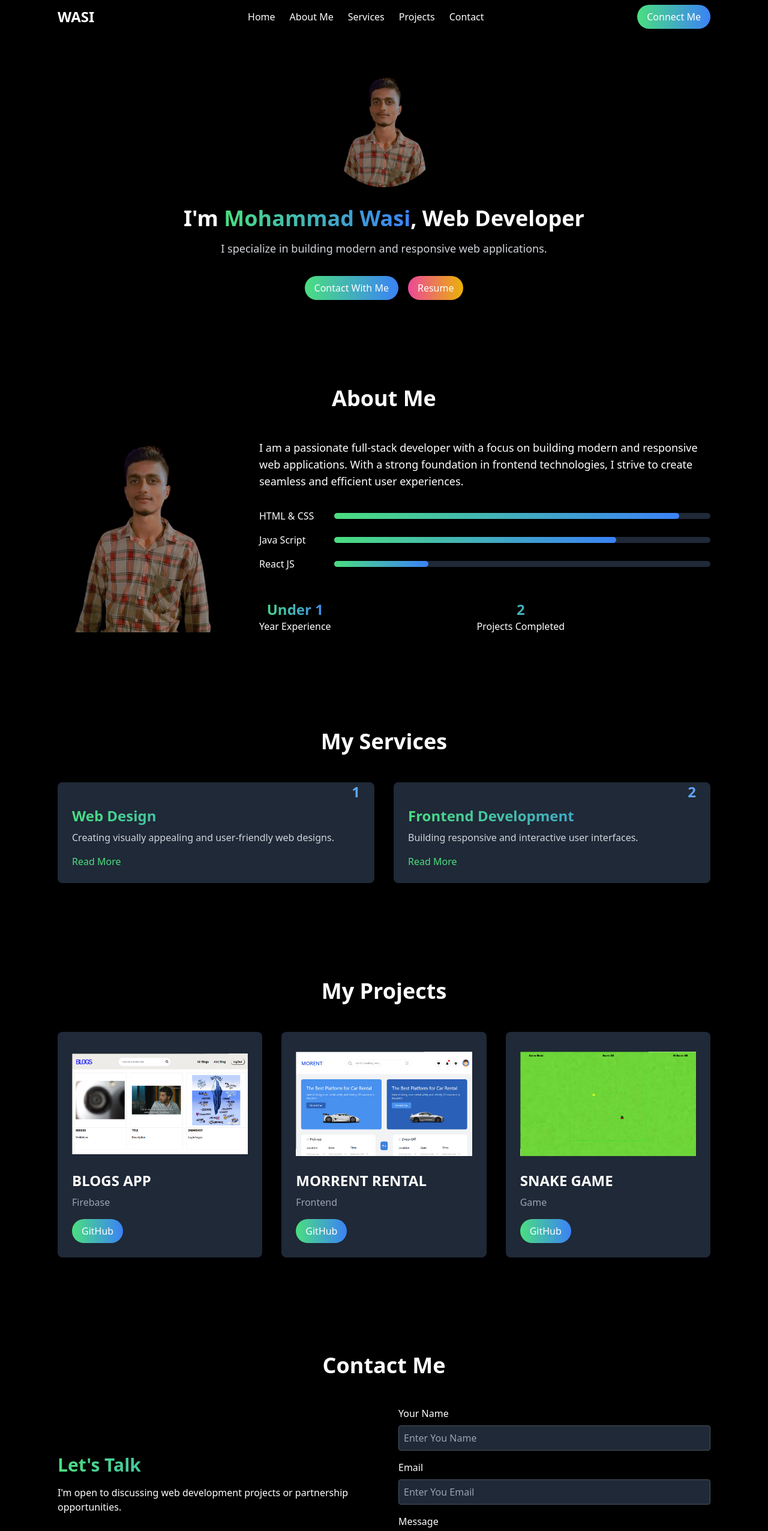
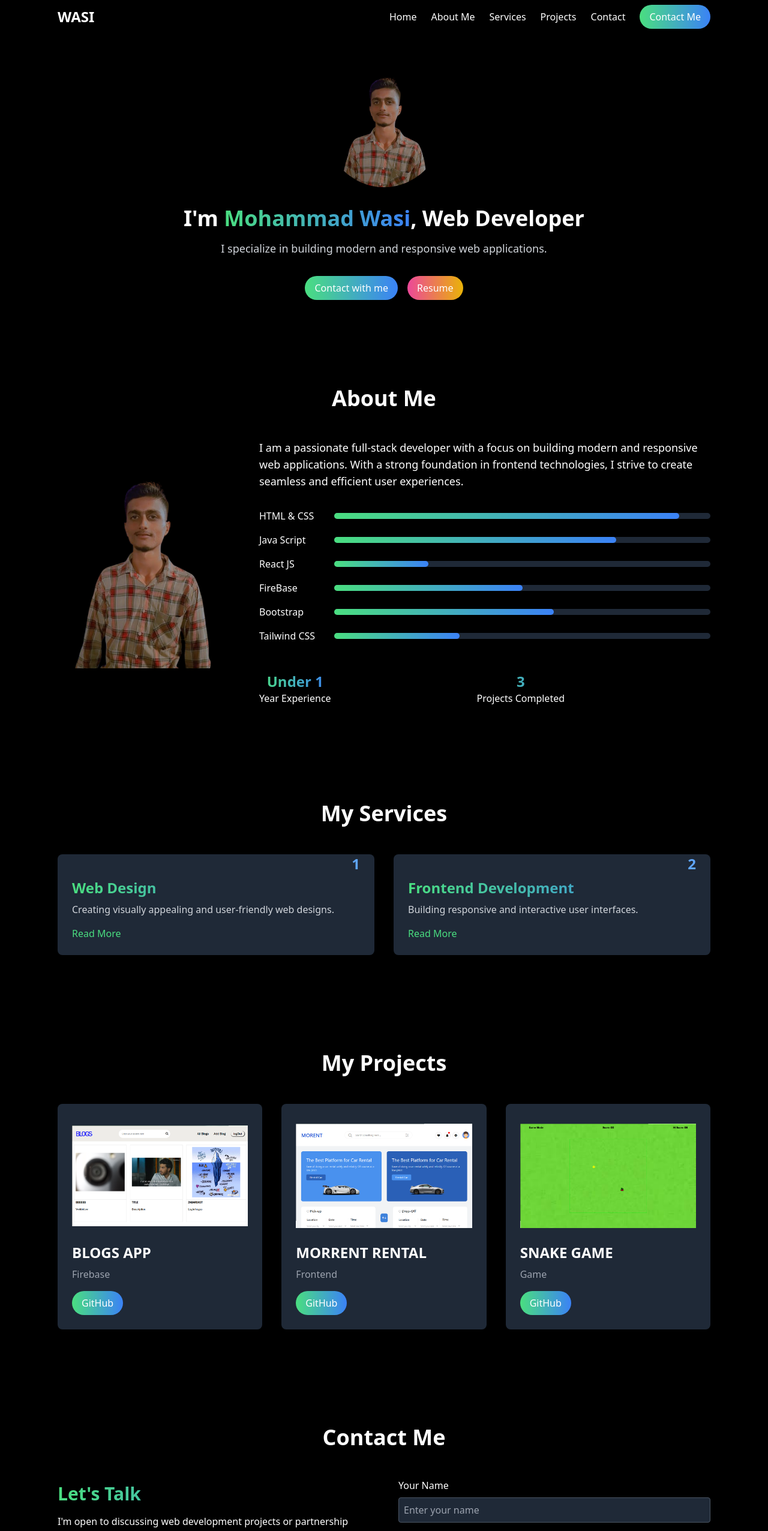
Before and after one commit to muhammadwasikt/portfolio-on-react, a React (Vite) app: page / in a window 1280 px wide. Shown: the top 2552 px of the page at 60% size. Built offline with nearby package versions, Linux system fonts and the light colour scheme.

Commit message:
resume-update

```diff
--- a/src/components/Navbar.jsx
+++ b/src/components/Navbar.jsx
@@ -1,20 +1,37 @@
-import React from 'react'
+import React, { useState } from 'react'
 import { NavLink } from 'react-router-dom'
+import Button from './common/button'
+import { HiMiniBars3BottomRight } from 'react-icons/hi2'
+import { AiOutlineCloseCircle } from "react-icons/ai";
 
 const Navbar = () => {
+const [isResponsive , setIsResponsive] = useState(false)
+
+const click = ()=>{
+  setIsResponsive(true)
+}
+const click2 = ()=>{
+  setIsResponsive(false)
+}
+
+let resposive = 'w-[600%] h-[40vh] flex flex-col leading-[45px] mx-auto my-10 bg-[#0A1128] z-10 p-5'
+
   return (
-    <nav className='bg-black text-white px-8 md:px-16 lg:px-24'>
-        <div className='container py-2 flex justify-center md:justify-between items-center'>
-            <div className='text-2xl font-bold hidden md:inline'>WASI</div>
-            <div className='space-x-6'>
-                <NavLink to='/home' className='hover:text-gray-400'>Home</NavLink>
-                <NavLink to="/about" className='hover:text-gray-400'>About Me</NavLink>
-                <NavLink to="/services" className='hover:text-gray-400'>Services</NavLink>
-                <NavLink to="/project" className='hover:text-gray-400'>Projects</NavLink>
-                <NavLink to="/contact" className='hover:text-gray-400'>Contact</NavLink>
+    <nav className='bg-black text-white px-8 md:px-16 lg:px-24 flex justify-center '>
+        <div className={isResponsive ? 'absolute h-60 container px-6 py-2 flex justify-center md:justify-between items-top':'container py-2 flex justify-center md:justify-between items-center'}>
+            <div className='text-2xl font-bold '>WASI</div>
+            <div className={isResponsive ? resposive : 'space-x-6 xl:inline-flex md:inline-flex sm: hidden items-center'}>
+                <NavLink onClick={click2} to='/home' className={isResponsive ? 'hover:text-gray-400 border-b-2':'hover:text-gray-400'}>Home</NavLink>
+                <NavLink onClick={click2} to="/about" className={isResponsive ? 'hover:text-gray-400 border-b-2':'hover:text-gray-400'}>About Me</NavLink>
+                <NavLink onClick={click2} to="/services" className={isResponsive ? 'hover:text-gray-400 border-b-2':'hover:text-gray-400'}>Services</NavLink>
+                <NavLink onClick={click2} to="/project" className={isResponsive ? 'hover:text-gray-400 border-b-2':'hover:text-gray-400'}>Projects</NavLink>
+                <NavLink onClick={click2} to="/contact" className={isResponsive ? 'hover:text-gray-400 border-b-2':'hover:text-gray-400'}>Contact</NavLink>
+                <Button title='Contact Me' isResponsive={isResponsive} />
             </div>
-            <button className='bg-gradient-to-r from-green-400 to-blue-500 text-white hidden md:inline
-            transform transition-transform duration-300 hover:scale-105 px-4 py-2 rounded-full'>Connect Me</button>
+            <div className="xl:hidden md:hidden text-3xl flex justify-end w-11/12">
+                <HiMiniBars3BottomRight className={ isResponsive && "hidden"} onClick={click} />
+                <AiOutlineCloseCircle className={isResponsive ? 'inline-flex': 'hidden'} onClick={click2} />
+            </div>
         </div>
     </nav>
   )
--- /dev/null
+++ b/src/components/common/button.jsx
@@ -0,0 +1,10 @@
+let className2 = 'bg-gradient-to-r from-pink-500 to-yellow-500 text-whitetransform transition-transform duration-300 hover:scale-105 px-4 py-2 rounded-full'
+let className1 = 'bg-gradient-to-r from-green-400 to-blue-500 text-whitetransform transition-transform duration-300 hover:scale-105 px-4 py-2 rounded-full'
+
+const Button = ({title , isClassName ,isResponsive ,click}) => {
+  return (
+      <button className={isClassName ? className2 : isResponsive ? 'hidden' : className1} onClick={click}>{title}</button>
+  )
+}
+
+export default Button;
--- /dev/null
+++ b/src/components/common/card.jsx
@@ -0,0 +1,24 @@
+import project from '../../utils/constant/project'
+
+const Card = () => {
+  return (
+    <div>
+        <div className="grid grid-cols-1 md:grid-cols-2 lg:grid-cols-3 gap-8">
+          {project.map((project) => (
+            <div key={project.id} className="bg-gray-800 p-6 rounded-lg hover:shadow-lg
+            transform transition-transform duration-300 hover:scale-105">
+              <img src={project.image} alt={project.name} className="rounded-lg mb-4
+              w-full h-48 object-contain" />
+              <h3 className="text-2xl font-bold mb-2">{project.name}</h3>
+              <p className="text-gray-400 mb-4">{project.technologies}</p>
+              <a href={project.github} className="inline-block bg-gradient-to-r
+              from-green-400 to-blue-500 text-white px-4 py-2 rounded-full" target="_blank"
+              rel="noopener noreferrer">GitHub</a>
+        </div>
+          ))}
+        </div>
+    </div>
+  )
+}
+
+export default Card
--- /dev/null
+++ b/src/components/common/input.jsx
@@ -0,0 +1,13 @@
+
+
+const Input = ({types , placeholders}) => {
+  return (
+      <input
+                type={types}
+                placeholder={placeholders}
+                className='w-full p-2 rounded bg-gray-800 border border-gray-600 focus:outline-none
+                    focus:border-green-400'/>
+  )
+}
+
+export default Input
--- /dev/null
+++ b/src/components/common/textarea.jsx
@@ -0,0 +1,11 @@
+
+
+const Textarea = () => {
+  return (
+    <div>
+      <textarea type="text" className='w-full p-2 rounded bg-gray-800 border border-gray-600 focus:outline-none focus:border-green-400'rows="5" placeholder='Enter You Message'/>
+    </div>
+  )
+}
+
+export default Textarea
--- a/src/pages/About.jsx
+++ b/src/pages/About.jsx
@@ -53,6 +53,39 @@ const About = () => {
                   ></div>
                 </div>
               </div>
+              <div className="flex items-center">
+                <label htmlFor="htmlandcss" className="w-2/12">
+                  FireBase
+                </label>
+                <div className="grow bg-gray-800 rounded-full h-2.5">
+                  <div
+                    className="bg-gradient-to-r from-green-400 to-blue-500 h-2.5 rounded-full
+                    transform transition-transform duration-300 hover:scale-105 w-6/12"
+                  ></div>
+                </div>
+              </div>
+              <div className="flex items-center">
+                <label htmlFor="htmlandcss" className="w-2/12">
+                  Bootstrap
+                </label>
+                <div className="grow bg-gray-800 rounded-full h-2.5">
+                  <div
+                    className="bg-gradient-to-r from-green-400 to-blue-500 h-2.5 rounded-full
+                    transform transition-transform duration-300 hover:scale-105 w-7/12"
+                  ></div>
+                </div>
+              </div>
+              <div className="flex items-center">
+                <label htmlFor="htmlandcss" className="w-2/12">
+                 Tailwind CSS
+                </label>
+                <div className="grow bg-gray-800 rounded-full h-2.5">
+                  <div
+                    className="bg-gradient-to-r from-green-400 to-blue-500 h-2.5 rounded-full
+                    transform transition-transform duration-300 hover:scale-105 w-4/12"
+                  ></div>
+                </div>
+              </div>
             </div>
             <div className="mt-12 flex justify-between text-center">
                 <div>
@@ -65,7 +98,7 @@ const About = () => {
                 <div>
                     <h3 className="text-2xl font-bold text-transparent bg-clip-text
                 bg-gradient-to-r from-green-400 to-blue-500">
-                        2
+                        3
                     </h3>
                     <p>Projects Completed</p>
                 </div>
--- a/src/pages/Contact.jsx
+++ b/src/pages/Contact.jsx
@@ -1,5 +1,7 @@
 import React from 'react'
 import { FaEnvelope, FaMapMarkedAlt, FaPhone } from 'react-icons/fa'
+import Button from '../components/common/button'
+import Input from '../components/common/input'
 
 const Contact = () => {
   return (
@@ -30,28 +32,17 @@ const Contact = () => {
             <form className='space-y-4'>
                 <div>
                     <label htmlFor="name" className='block mb-2'>Your Name</label>
-                    <input type="text"
-                    className='w-full p-2 rounded bg-gray-800 border border-gray-600 focus:outline-none
-                    focus:border-green-400'
-                    placeholder='Enter You Name'/>
+                    <Input types='text' placeholders='Enter your name' />
                 </div>
                 <div>
                     <label htmlFor="emial" className='block mb-2'>Email</label>
-                    <input type="text"
-                    className='w-full p-2 rounded bg-gray-800 border border-gray-600 focus:outline-none
-                    focus:border-green-400'
-                    placeholder='Enter You Email'/>
+                    <Input types='email' placeholders='Enter your email' />
                 </div>
                 <div>
                     <label htmlFor="message" className='block mb-2'>Message</label>
-                    <textarea type="text"
-                    className='w-full p-2 rounded bg-gray-800 border border-gray-600 focus:outline-none
-                    focus:border-green-400'
-                    rows="5"
-                    placeholder='Enter You Message'/>
+
                 </div>
-                <button className='bg-gradient-to-r from-green-400 to-blue-500 text-white hidden md:inline
-            transform transition-transform duration-300 hover:scale-105 px-8 py-2 rounded-full'>Send</button>
+                <Button title='Send' />
             </form>
           </div>
         </div>
--- a/src/pages/Hero.jsx
+++ b/src/pages/Hero.jsx
@@ -1,7 +1,11 @@
 import React from 'react'
 import HeroImage from '/assets/hero-image.png'
+import Button from '../components/common/button'
 
 const Hero = () => {
+  const clicks = ()=>{
+    window.open('https://firebasestorage.googleapis.com/v0/b/portfolio-3147e.appspot.com/o/My%20Resume.pdf?alt=media&token=bd553e49-8ee0-448c-b375-7b68ba5b0082', '_blank')
+  }
   return (
     <div className='bg-black text-white text-center py-16'>
         <img src={HeroImage} alt=""
@@ -16,12 +20,8 @@ const Hero = () => {
             I specialize in building modern and responsive web applications.
         </p>
         <div className='mt-8 space-x-4'>
-            <button
-            className='bg-gradient-to-r from-green-400 to-blue-500 text-white
-            transform transition-transform duration-300 hover:scale-105 px-4 py-2 rounded-full'>Contact With Me</button>
-            <button
-            className='bg-gradient-to-r from-pink-500 to-yellow-500 text-white
-            transform transition-transform duration-300 hover:scale-105 px-4 py-2 rounded-full'><a href="https://rb.gy/nuv9zv" target='_blank'>Resume</a></button>
+            <Button title='Contact with me' />
+            <Button title='Resume' isClassName click={clicks} />
         </div>
 
     </div>
--- a/src/pages/Projects.jsx
+++ b/src/pages/Projects.jsx
@@ -1,5 +1,6 @@
 
-import project from '../utils/constant/project'
+import Card from '../components/common/card';
+
 
 
 const Projects = () => {
@@ -7,20 +8,7 @@ const Projects = () => {
     <div className="bg-black text-white py-20" id="project">
       <div className="container mx-auto px-8 md:px-16 lg:px-24">
         <h2 className="text-4xl font-bold text-center mb-12">My Projects</h2>
-        <div className="grid grid-cols-1 md:grid-cols-2 lg:grid-cols-3 gap-8">
-          {project.map((project) => (
-            <div key={project.id} className="bg-gray-800 p-6 rounded-lg hover:shadow-lg
-            transform transition-transform duration-300 hover:scale-105">
-              <img src={project.image} alt={project.name} className="rounded-lg mb-4
-              w-full h-48 object-contain" />
-              <h3 className="text-2xl font-bold mb-2">{project.name}</h3>
-              <p className="text-gray-400 mb-4">{project.technologies}</p>
-              <a href={project.github} className="inline-block bg-gradient-to-r
-              from-green-400 to-blue-500 text-white px-4 py-2 rounded-full" target="_blank"
-              rel="noopener noreferrer">GitHub</a>
-            </div>
-          ))}
-        </div>
+        <Card />
       </div>
     </div>
   );
```
Also changed, not shown: src/components/Footer.jsx (+4 -13 lines), 2 other files (tests, documents, lock files or other folders).
